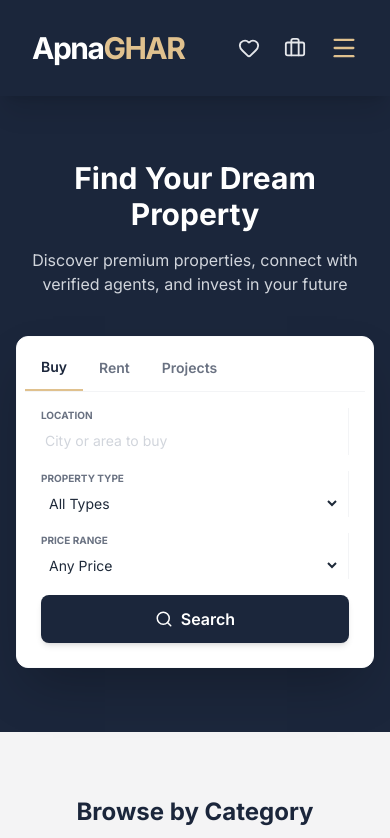
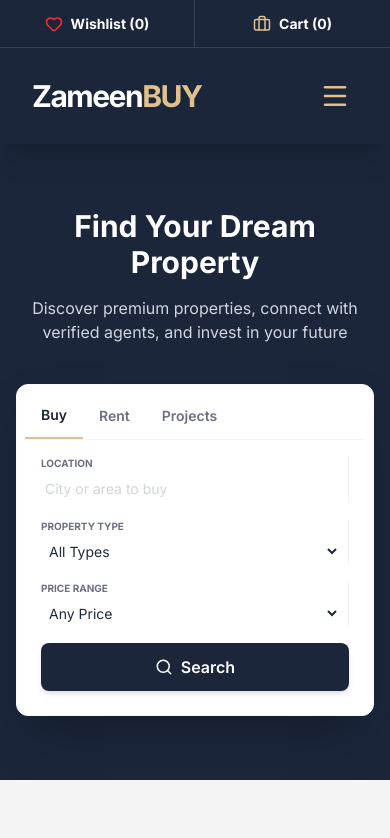
Before and after one commit to MuhammadHamza417/zameen-buy, a Next.js app: page / in a window 390 px wide. Shown: the top 838 px of the page. Built offline with nearby package versions, Linux system fonts and the light colour scheme.

Commit message:
Updated Header fro mobile display

```diff
--- a/src/app/public/LandingPage.jsx
+++ b/src/app/public/LandingPage.jsx
@@ -347,7 +347,7 @@
         <div className="container mx-auto">
           <motion.div variants={fadeUp} initial="hidden" animate="show">
             <h2 className="text-2xl md:text-3xl font-bold text-[#1B263B] mb-2">
-              Why Choose ApnaGHAR?
+              Why Choose ZameenBUY?
             </h2>
             <p className="text-gray-500 mb-16 text-sm md:text-base">
               Industry-leading platform with proven results
@@ -479,7 +479,7 @@
             Ready to Get Started?
           </h2>
           <p className="text-gray-300 mb-10 text-sm md:text-base">
-            Start your real estate journey with ApnaGHAR today
+            Start your real estate journey with ZameenBUY today
           </p>
 
           <div className="flex flex-col sm:flex-row justify-center gap-4">
--- a/src/component/Footer.jsx
+++ b/src/component/Footer.jsx
@@ -49,7 +49,7 @@
             className="sm:col-span-2 lg:col-span-2 space-y-6"
           >
             <Link href="/" className="text-3xl font-bold text-white tracking-tight">
-              Apna<span className="text-[#E0C18E]">GHAR</span>
+              Zameen<span className="text-[#E0C18E]">BUY</span>
             </Link>
             <p className="text-gray-300 text-sm leading-relaxed max-w-sm">
               Premium real estate & property ecosystem connecting buyers, sellers, and agents across Pakistan.
--- a/src/component/Header.jsx
+++ b/src/component/Header.jsx
@@ -20,6 +20,7 @@
     const previous = scrollY.getPrevious() ?? 0;
     if (latest > previous && latest > 100) {
       setIsHidden(true);
+      setIsMobileMenuOpen(false);
     } else {
       setIsHidden(false);
     }
@@ -39,12 +40,30 @@
         variants={{ visible: { y: 0 }, hidden: { y: "-100%" } }}
         animate={isHidden ? "hidden" : "visible"}
         transition={{ duration: 0.4, ease: "easeInOut" }}
-        className="sticky top-0 z-50 bg-[#1B263B] text-white shadow-xl h-24 flex items-center"
+        className="sticky top-0 z-50 bg-[#1B263B] text-white shadow-xl flex flex-col"
       >
-        <nav className="container mx-auto flex items-center justify-between px-8">
+        {/* Mobile Top Buttons - Only visible on small screens */}
+        <div className="flex md:hidden w-full h-12 border-b border-gray-700">
+          <button
+            onClick={() => setSidebarConfig({ isOpen: true, type: 'wishlist' })}
+            className="w-1/2 flex items-center justify-center gap-2 border-r border-gray-700 bg-[#1B263B] hover:bg-gray-800 transition-colors"
+          >
+            <Heart size={18} className="text-red-500" />
+            <span className="text-sm font-bold">Wishlist ({wishlist.length})</span>
+          </button>
+          <button
+            onClick={() => setSidebarConfig({ isOpen: true, type: 'basket' })}
+            className="w-1/2 flex items-center justify-center gap-2 bg-[#1B263B] hover:bg-gray-800 transition-colors"
+          >
+            <Briefcase size={18} className="text-[#E0C18E]" />
+            <span className="text-sm font-bold">Cart ({cart.length})</span>
+          </button>
+        </div>
+
+        <nav className="container mx-auto h-24 flex items-center justify-between px-8">
           <div className="flex items-center">
             <Link href="/" className="text-3xl font-bold text-white tracking-tighter">
-              Apna<span className="text-[#E0C18E]">GHAR</span>
+              Zameen<span className="text-[#E0C18E]">BUY</span>
             </Link>
           </div>
 
@@ -57,8 +76,8 @@
           </div>
 
           <div className="flex items-center gap-4 md:gap-6">
-            <div className="flex items-center gap-2 md:gap-4">
-
+            {/* Icons - Hidden on mobile, visible on MD and up */}
+            <div className="hidden md:flex items-center gap-2 md:gap-4">
               <button
                 onClick={() => setSidebarConfig({ isOpen: true, type: 'wishlist' })}
                 className="relative group p-2"
@@ -75,28 +94,60 @@
                 onClick={() => setSidebarConfig({ isOpen: true, type: 'basket' })}
                 className="relative group p-2"
               >
-                <Briefcase size={22} className="text-gray-200 group-hover:text-red-500 transition-colors" />
+                <Briefcase size={22} className="text-gray-200 group-hover:text-[#E0C18E] transition-colors" />
                 {cart.length > 0 && (
-                  <span className="absolute top-0 right-0 bg-red-600 text-white text-[9px] text-[9px] font-bold h-4 w-4 flex items-center justify-center rounded-full border border-[#1B263B]">
+                  <span className="absolute top-0 right-0 bg-red-600 text-white text-[9px] font-bold h-4 w-4 flex items-center justify-center rounded-full border border-[#1B263B]">
                     {cart.length}
                   </span>
                 )}
               </button>
+            </div>
 
+            {/* Always visible Login (Desktop) */}
             <Link href="/auth/login" className="hidden md:flex items-center gap-2 group ml-2">
               <div className="p-1.5 bg-gray-700/50 rounded-full group-hover:bg-[#E0C18E]/20 transition-colors">
                 <User size={18} className="text-[#E0C18E]" />
               </div>
               <span className="text-sm font-bold text-gray-200 group-hover:text-[#E0C18E]">Sign In</span>
             </Link>
-            </div>
 
-            <button className="md:hidden text-[#E0C18E]" onClick={() => setIsMobileMenuOpen(!isMobileMenuOpen)}>
-              {isMobileMenuOpen ? <X size={28} /> : <Menu size={28} />}
+            {/* Mobile Menu Toggle */}
+            <button className="md:hidden text-[#E0C18E] p-2 focus:outline-none" onClick={() => setIsMobileMenuOpen(!isMobileMenuOpen)}>
+              {isMobileMenuOpen ? <X size={30} /> : <Menu size={30} />}
             </button>
           </div>
         </nav>
-        {/* Mobile menu remains same... */}
+
+        <AnimatePresence>
+          {isMobileMenuOpen && (
+            <motion.div
+              initial={{ x: "100%" }}
+              animate={{ x: 0 }}
+              exit={{ x: "100%" }}
+              transition={{ type: "spring", damping: 25, stiffness: 200 }}
+              className="fixed top-[9rem] left-0 w-full h-[calc(100vh-9rem)] bg-[#1B263B] border-t border-gray-700 md:hidden flex flex-col p-8 gap-6 z-40"
+            >
+              {navLinks.map((link) => (
+                <Link
+                  key={link.name}
+                  href={link.href}
+                  onClick={() => setIsMobileMenuOpen(false)}
+                  className="text-2xl font-bold text-gray-200 hover:text-[#E0C18E] border-b border-gray-800 pb-4"
+                >
+                  {link.name}
+                </Link>
+              ))}
+              <Link
+                href="/auth/login"
+                onClick={() => setIsMobileMenuOpen(false)}
+                className="flex items-center gap-4 text-2xl font-bold text-[#E0C18E] mt-4"
+              >
+                <User size={24} />
+                Sign In
+              </Link>
+            </motion.div>
+          )}
+        </AnimatePresence>
       </motion.header>
 
       <RightSidebar
```
Lines whose indentation alone changed are shown as unchanged.
